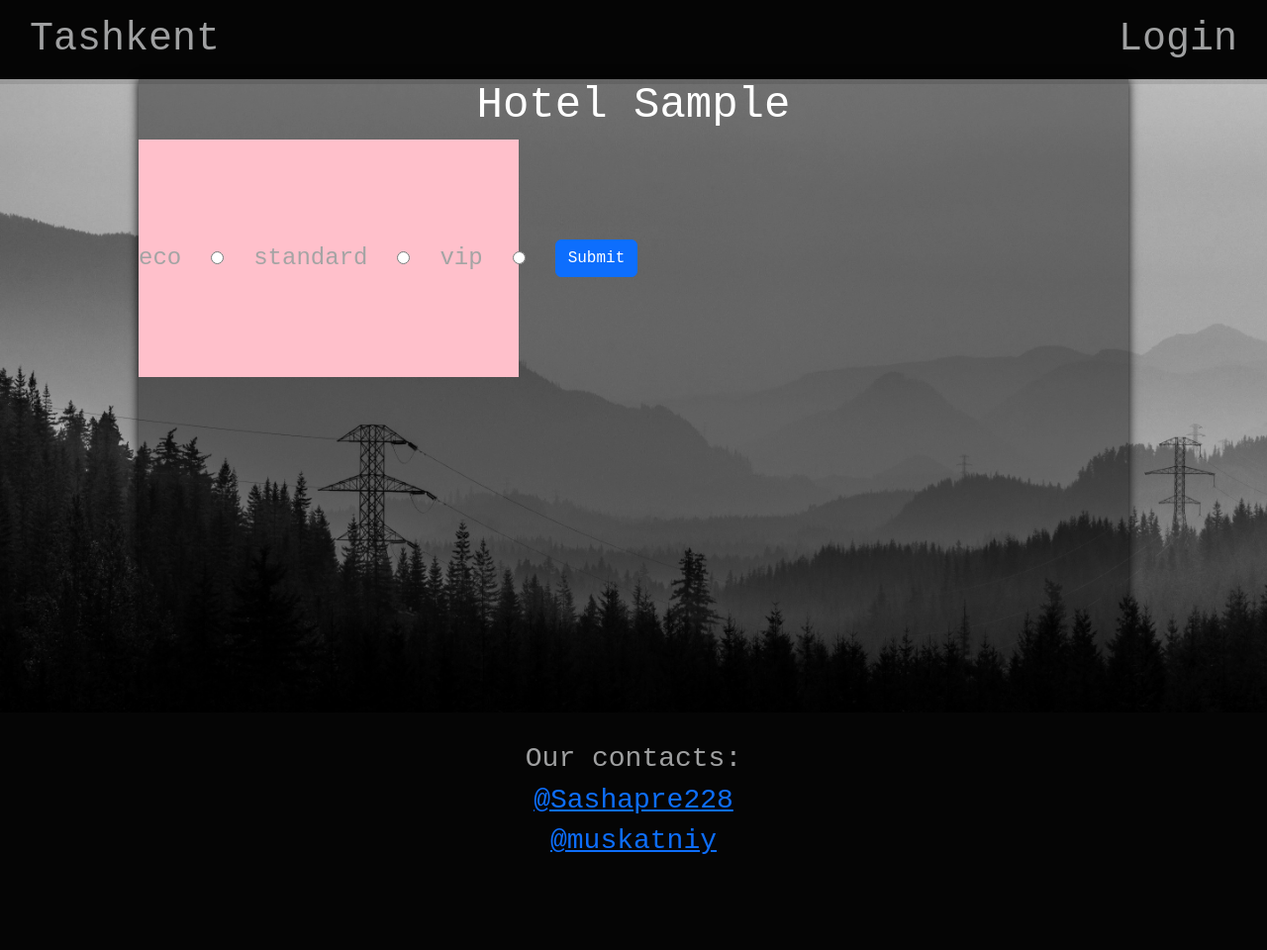
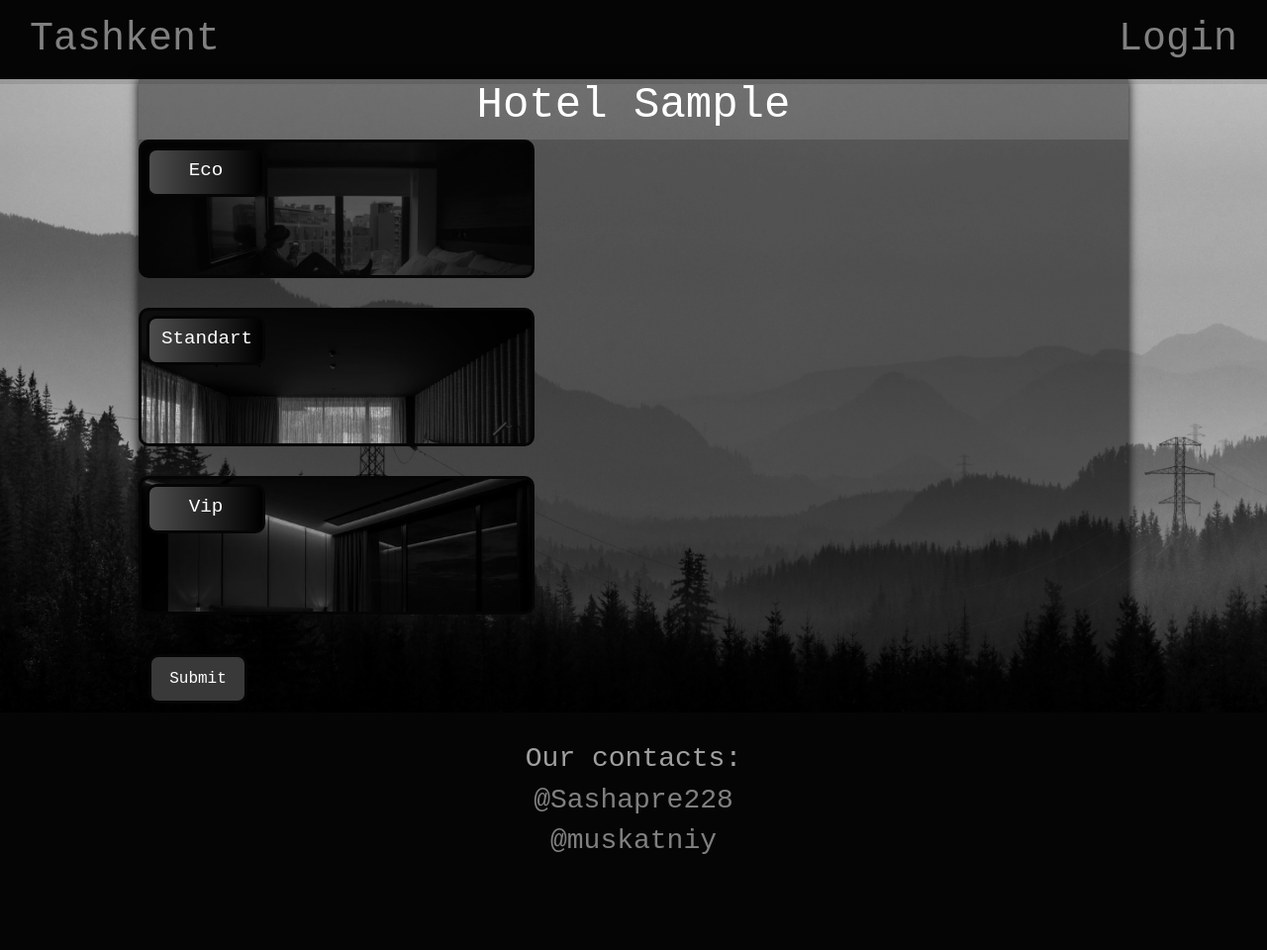
Before and after one commit to OleksandrKasapchuk/hotel_booking, a Django app: page /show-results//1/10/1/1/ in a window 1280 px wide. Shown: the whole page at 99% size. Run offline with Django 5.2, Linux system fonts and the light colour scheme; tables that the repository leaves empty hold one stand-in row (values such as "Sample post").

Commit message:
category_design_start

```diff
--- a/static/css/style.css
+++ b/static/css/style.css
@@ -4,7 +4,7 @@
     color : #A4A4A4;
 }
 nav a {
-    text-decoration: none;
+    text-decoration: none !important;
 }
 h1 {
     text-align: center;
@@ -60,7 +60,6 @@ nav li:first-child {
 }
 nav li {
     height: 50px;
-
 }
 nav a {
     height: 100%;
@@ -71,8 +70,9 @@ nav a {
     transition: 0.3s;
 }
 nav a:hover {
-    background-color: gray;
+    background-color: gray !important;
 }
+
 .header-index {
     background: #434343;
     background-size: 100% 100%;
@@ -168,12 +168,13 @@ input {
     margin: 10px;
 }
 .choose-type-container {
-    flex-direction: row;
+    flex-direction: column;
     gap: 30px;
-    width: 30vw;
-    height: 30vh;
-    background-color: pink;
-
+    /* width: 30vw;
+    height: 30vh; */
+    background-color: rgba(0, 0, 0, 0.2);
+    align-items: start;
+    text-align: start;
 }
 .sidebar {
     position: fixed;
@@ -230,6 +231,70 @@ mark {
     color: black;
 }
 
+a:link {
+    color: gray;
+    background-color: transparent;
+    text-decoration: none;
+}
+
+a:hover {
+    color: rgba(211, 211, 211, 0.5);
+    background-color: transparent;
+    text-decoration: underline;
+}
+
+main a:visited {
+    color: gray;
+}
+
+.category_box {
+    border: #050505 solid;
+    border-radius: 10px;
+    flex-direction: column;
+    height: 140px;
+    width: 400px;
+    justify-content: center;
+}
+
+.btn-room {
+    background-color: #393939;
+    border: #050505 solid;
+    border-radius: 10px;
+    width: 100px;
+    height: 50px;
+    margin: 10px;
+}
+
+.btn-ch {
+    background-color: #393939;
+    border: #050505 solid;
+    border-radius: 10px;
+    width: 120px;
+    height: 50px;
+    margin: 5px;
+    font-size: 1.2rem;
+    background: linear-gradient(90deg, rgba(77,77,77,1) 0%, rgba(0,0,0,1) 100%);
+}
+
+.eco_box {
+    background-size: cover;
+    background-repeat: no-repeat;
+    background-image: url("../images/eco.jpg");
+}
+
+.std_box {
+    background-size: cover;
+    background-repeat: no-repeat;
+    background-image: url("../images/stand.jpg");
+}
+
+.vip_box {
+    background-size: cover;
+    background-repeat: no-repeat;
+    background-image: url("../images/vip.jpg");
+}
+
+
 @media(max-width: 1000px){
     .hideOnMobile{
         display: none;
--- a/templates/base.html
+++ b/templates/base.html
@@ -64,8 +64,8 @@
 
     <footer>
         <h3>Our contacts:</h3>
-        <h3><a href="https://t.me/Sashapre228">@Sashapre228</a></h3>
-        <h3><a href="https://t.me/muskatniy">@muskatniy</a></h3>
+        <h3><a href="https://t.me/Sashapre228" target="_blank">@Sashapre228</a></h3>
+        <h3><a href="https://t.me/muskatniy" target="_blank">@muskatniy</a></h3>
     </footer>
     <script src="https://cdn.jsdelivr.net/npm/bootstrap@5.3.3/dist/js/bootstrap.bundle.min.js" integrity="sha384-YvpcrYf0tY3lHB60NNkmXc5s9fDVZLESaAA55NDzOxhy9GkcIdslK1eN7N6jIeHz" crossorigin="anonymous"></script>
 </body>
--- a/templates/booking/rooms.html
+++ b/templates/booking/rooms.html
@@ -5,13 +5,19 @@
     <h1> {{hotel}} </h1>
     <form method="POST" action="{% url 'book-room' hotel.id capacity start_date end_date %}" class="choose-type-container">
         {% csrf_token %}
-        <label for="eco">eco</label>
-        <input type="radio" name="category" id="eco"value=1>
-        <label for="standard">standard</label>
-        <input type="radio" name="category" id="standard"value=2>
-        <label for="vip">vip</label>
-        <input type="radio" name="category" id="vip"value=3>
-        <button type="submit" class="btn btn-primary">Submit</button>
+        <div class="category_box eco_box">
+            <input type="radio" class="btn-check" name="category" id="eco" autocomplete="off" value=1>
+            <label class="btn btn-secondary btn-ch" for="eco">Eco</label>
+        </div>
+        <div class="category_box std_box">
+            <input type="radio" class="btn-check" name="category" id="standart" autocomplete="off" value=2>
+            <label class="btn btn-secondary btn-ch" for="standart">Standart</label>
+        </div>
+        <div class="category_box vip_box">
+            <input type="radio" class="btn-check" name="category" id="vip" autocomplete="off" value=3>
+            <label class="btn btn-secondary btn-ch" for="vip">Vip</label>
+        </div>
+        <button type="submit" class="btn btn-primary btn-room">Submit</button>
     </form>
 </main>
 {% endblock %}
```
Also changed, not shown: templates/booking/search_room.html (+4 -4 lines), static/images/eco.jpg (added), static/images/stand.jpg (added), static/images/vip.jpg (added).
